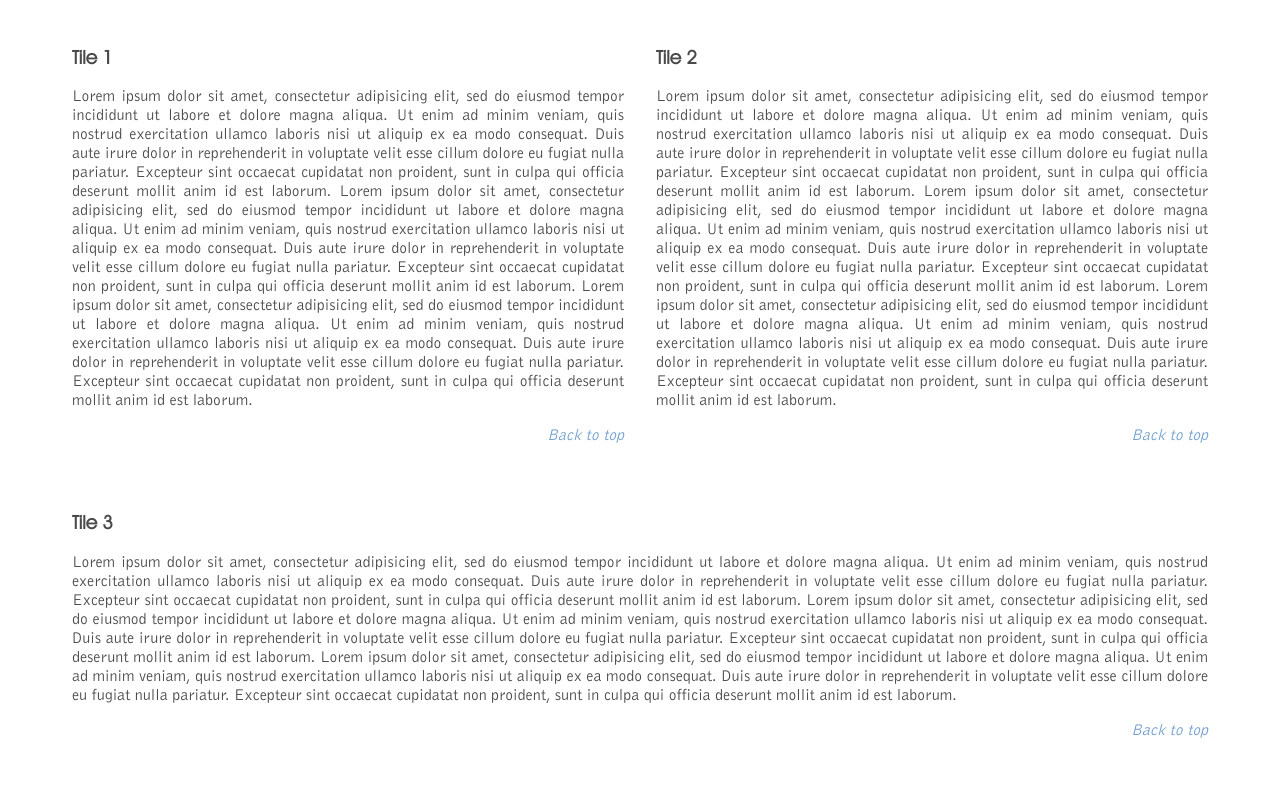
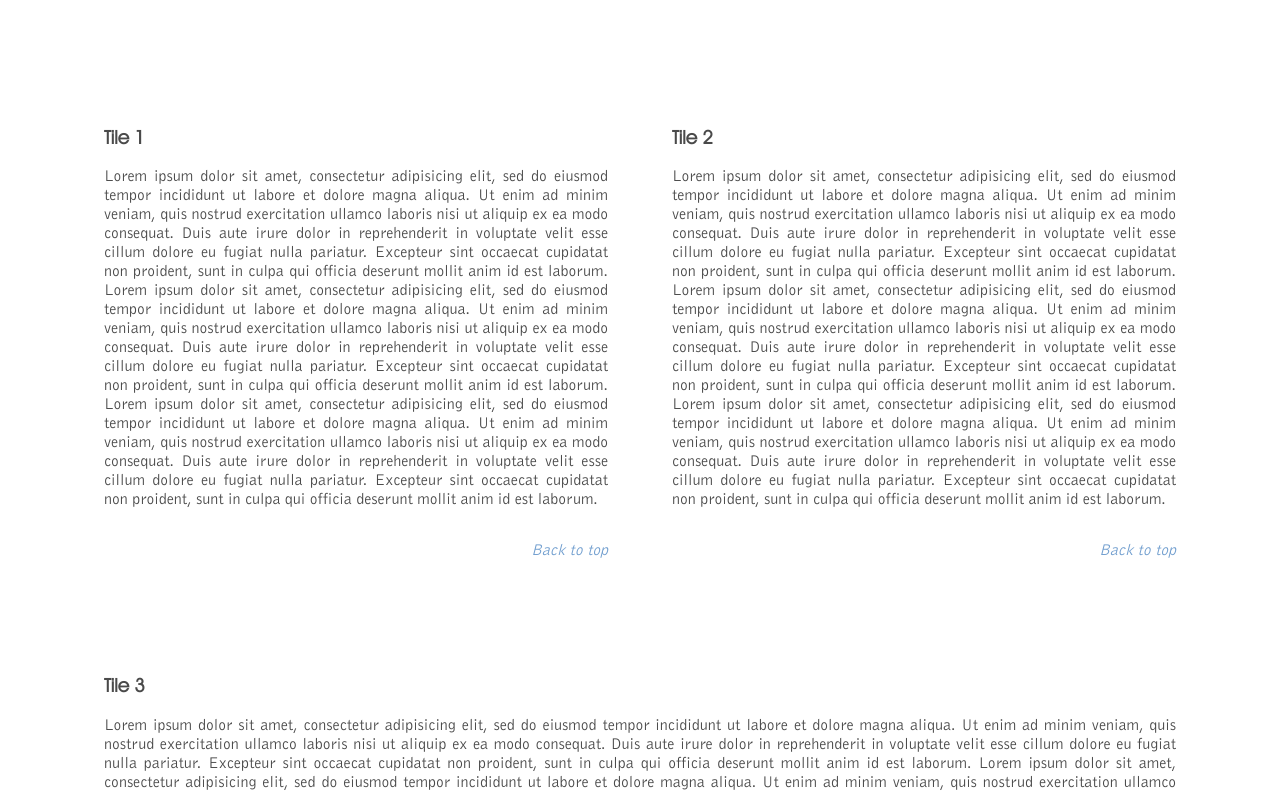
Before and after one commit to mfreri/myFramework, a plain HTML site: page index.html in a window 1280 px wide. Shown: the part 198-991 px from the top of the page. Drawn offline with Linux system fonts and the light colour scheme.

Commit message:
better margins for XS and XL

```diff
--- a/css/myfrmwrk.css
+++ b/css/myfrmwrk.css
@@ -102,6 +102,10 @@ a img:hover {
 .sub-title {
 	margin: 0;
 	margin-bottom: var(--small-gap);
+}
+
+.navbar {
+
 }
 
 .navbar nav ul li{
@@ -311,6 +315,12 @@ a img:hover {
 /* Extra-small */
 
 @media (max-width: 575px) {
+	:root {
+		--small-gap: var(--small-gap-xs);
+		--normal-gap: var(--normal-gap-xs);
+		--large-gap: var(--large-gap-xs);
+	}
+
 	.xs-hide {
 		display: none;
 	}
@@ -343,6 +353,12 @@ a img:hover {
 /* Extra-large */
 
 @media (min-width: 1200px) {
+	:root {
+		--small-gap: var(--small-gap-xl);
+		--normal-gap: var(--normal-gap-xl);
+		--large-gap: var(--large-gap-xl);
+	}
+
 	.xl-hide {
 		display: none;
 	}
--- a/css/settings.css
+++ b/css/settings.css
@@ -23,9 +23,18 @@
 	--text-font: 'BellGothic';
 
 	/* Margins */
+	/* Extra Small */
+	--small-gap-xs: 8px;
+	--medium-gap-xs: 16px;
+	--large-gap-xs: 32px;
+	/* Normal */
 	--small-gap: 16px;
 	--medium-gap: 32px;
 	--large-gap: 64px;
+	/* Extra Large */
+	--small-gap-xl: 32px;
+	--medium-gap-xl: 64px;
+	--large-gap-xl: 128px;
 
 	/* US complaint */
 	--text-color: var(--text-colour);
```
